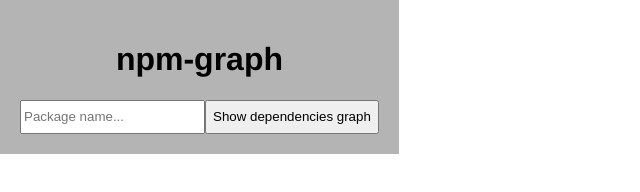
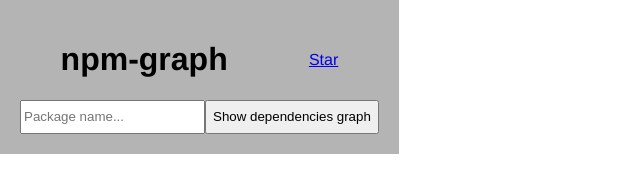
Before and after one commit to kitos/npm-graph, a website built with webpack: page public/index.html in a window 1280 px wide. Shown: the whole page, without its empty margins (0-640 px from the left). Built offline with nearby package versions, Linux system fonts and the light colour scheme; what normalizr, vis would draw is missing.

Commit message:
add github star button

```diff
--- a/public/index.html
+++ b/public/index.html
@@ -4,6 +4,7 @@
     <meta charset="UTF-8">
     <title>WebPurple graph</title>
     <script defer src="./bundle.js" type="text/javascript"></script>
+    <script async defer src="https://buttons.github.io/buttons.js"></script>
     <link rel="stylesheet" href="loader.css">
     <style>
         html, body,
@@ -23,6 +24,12 @@
             left: 0;
             padding: 20px;
             background: #b4b4b4;
+        }
+
+        .title-block {
+            display: flex;
+            justify-content: space-around;
+            align-items: center;
         }
 
         .title {
@@ -48,7 +55,10 @@
 </head>
 <body>
 <header class="app-header">
-    <h1 class="title">npm-graph</h1>
+    <div class="title-block">
+        <h1 class="title">npm-graph</h1>
+        <a class="github-button" href="https://github.com/kitos/npm-graph" data-icon="octicon-star" data-size="large" aria-label="Star kitos/npm-graph on GitHub">Star</a>
+    </div>
     <form class="form">
         <input id="search" placeholder="Package name...">
         <button id="submit">Show dependencies graph</button>
```
